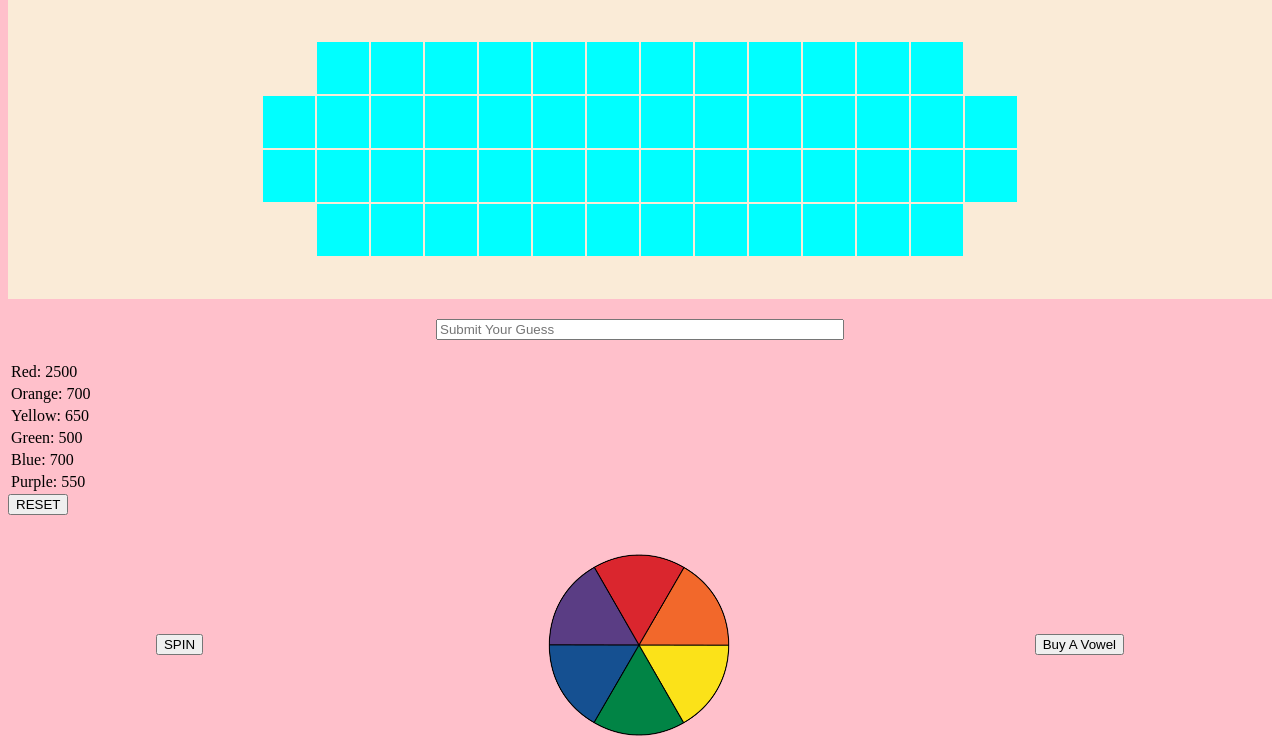
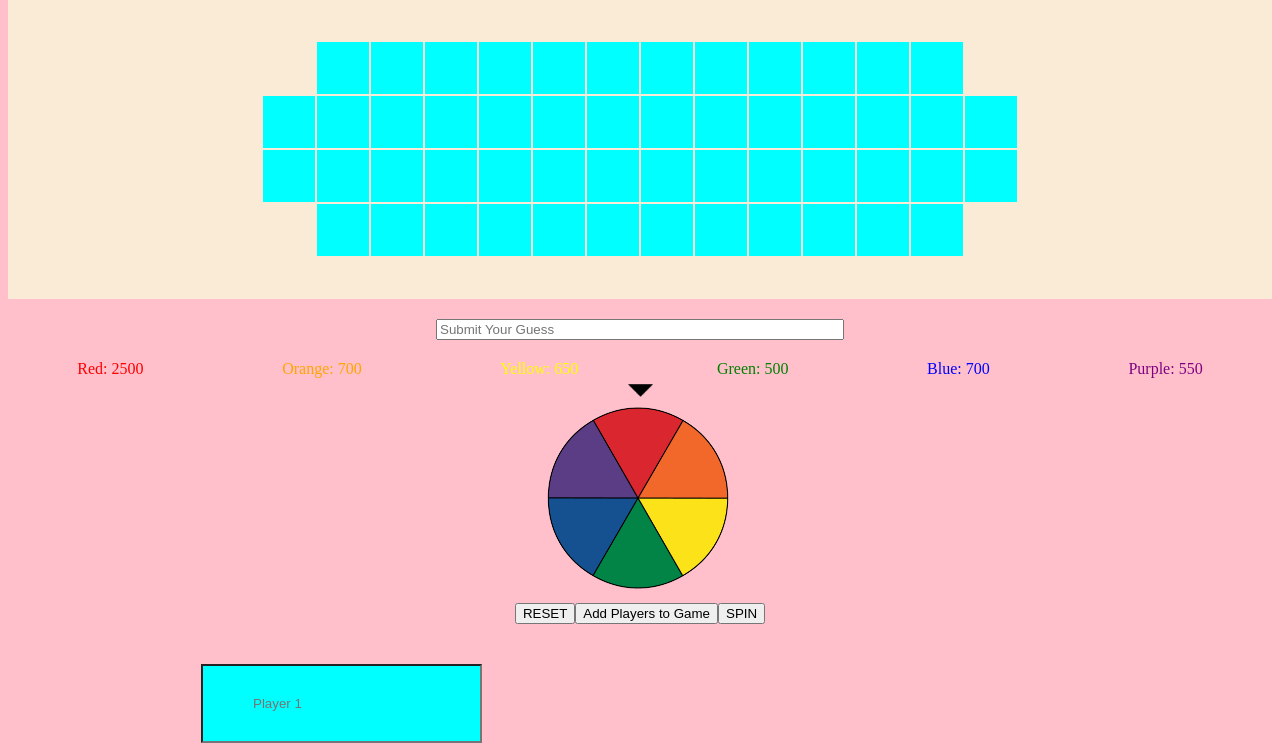
Before and after one commit to IsaacSunoo/WheelOfFortune, a website built with webpack: page index.html in a window 1280 px wide. Shown: the part 76-821 px from the top of the page. Built offline with nearby package versions, Linux system fonts and the light colour scheme.

Commit message:
Basic styling added

```diff
--- a/index.html
+++ b/index.html
@@ -80,40 +80,31 @@
     <section class="guess-section">
         <input class="guess-input" type="text" placeholder="Submit Your Guess">
     </section>
-    <table class='key-table'>
-        <tr>
-          <td class="wheel-red">Red:</td>
-        </tr>
-        <tr>
-          <td class="wheel-orange">Orange:</td>
-        </tr>
-        <tr>
-          <td class="wheel-yellow">Yellow:</td>
-        </tr>
-        <tr>
-          <td class="wheel-green">Green:</td>
-        </tr>
-        <tr>
-          <td class="wheel-blue">Blue:</td>
-        </tr>
-        <tr>
-          <td class="wheel-purple">Purple: </td>
-        </tr>
-    </table>
-    <button class="reset-btn">RESET</button>
+    <section class='key-table'>
+          <div class="wheel-red">Red:</div>
+          <div class="wheel-orange">Orange:</div>
+          <div class="wheel-yellow">Yellow:</div>
+          <div class="wheel-green">Green:</div>
+          <div class="wheel-blue">Blue:</div>
+          <div class="wheel-purple">Purple: </div>
+    </section>
+
+    <section class="arrow-container">
+      <img src="./images/down.png" alt="down-arrow" class="down-arrow">
+    </section>
     <section class="wheel-section">
-      <button class="spin-btn">SPIN</button>
-      <div class="wheel-container">
         <img src="./images/Six-Color_Standard_Wheel.png" alt="six-color-wheel" class="wheel">
-      </div>
-      <button class="vowel-btn">Buy A Vowel</button>
+    </section>
+    <section class="button-section">
+        <button class="reset-btn">RESET</button>
+        <button type="submit" class="create-player">Add Players to Game</button>
+        <button class="spin-btn">SPIN</button>
     </section>
     <section class="player-section">
       <form>
         <input class="player-box player-1-box" type="text" placeholder="Player 1"/>
         <input class="player-box player-2-box" type="text" placeholder="Player 2"/>
         <input class="player-box player-3-box" type="text" placeholder="Player 3"/>
-        <button type="submit" class="create-player">Add Players to Game</button>
       </form>
     </section>
     <section class="account-section">
--- a/src/css/base.css
+++ b/src/css/base.css
@@ -2,10 +2,20 @@ body {
   background-color: pink;
 }
 
-.account-section{
+.account-section {
   display:flex;
   justify-content: space-around;
   margin-top: 15px;
+}
+
+.arrow-container {
+  display: flex;
+  justify-content: center;
+  margin-bottom: -35px;
+}
+
+.down-arrow {
+  height: 25px;
 }
 
 .letter-block{
@@ -41,13 +51,14 @@ body {
 
 .key-table {
   display: flex;
-  flex-direction: column;
-
+  justify-content: space-around;
 }
 
 .player-box {
   background-color: aqua;
   padding: 30px 50px 30px 50px;
+  margin: 20px 193px;
+
 }
 
 
@@ -62,6 +73,11 @@ body {
   margin-top: 20px;
 }
 
+.button-section {
+  display: flex;
+  justify-content: center;
+}
+
 .wheel {
     position: absolute;
     text-align: center;
@@ -73,14 +89,13 @@ body {
     margin: 0 5px 5px 0;
     width: 200px;
     position: relative;
-    margin: 50px auto;
     transition: 5s;
 }
 
 .wheel-section {
   margin-top: 30px;
   display: flex;
-  justify-content: space-around;
+  justify-content: center;
   align-items: center;
 }
 
@@ -94,3 +109,27 @@ body {
   margin-left: 40px;
 
 }
+
+.wheel-red{
+  color: red;
+}
+
+.wheel-orange{
+  color: orange;
+}
+
+.wheel-yellow{
+  color: yellow;
+}
+
+.wheel-green{
+  color: green;
+}
+
+.wheel-blue{
+  color: blue
+}
+
+.wheel-purple{
+  color: purple;
+}
--- a/src/index.js
+++ b/src/index.js
@@ -13,9 +13,10 @@ import Wheel from './js/Wheel.js';
 import data from './js/data.js';
 
 //  Tell webpack to use an image (link to it in index.html)
-import './images/turing-logo.png';
+import './images/down.png';
 import './images/Six-Color_Standard_Wheel.png';
-import './images/steering-wheel.svg'
+
+
 
 console.log('This is the JavaScript entry file - your code begins here.');
 var newGameInstance = new Game;
```
Also changed, not shown: src/js/index.js (deleted, +0 -16 lines), src/images/arrow-down-sign-to-navigate.svg (deleted), src/images/color-wheel.svg (deleted), src/images/down.png (added), src/images/steering-wheel.svg (deleted), src/images/turing-logo.png (deleted).
